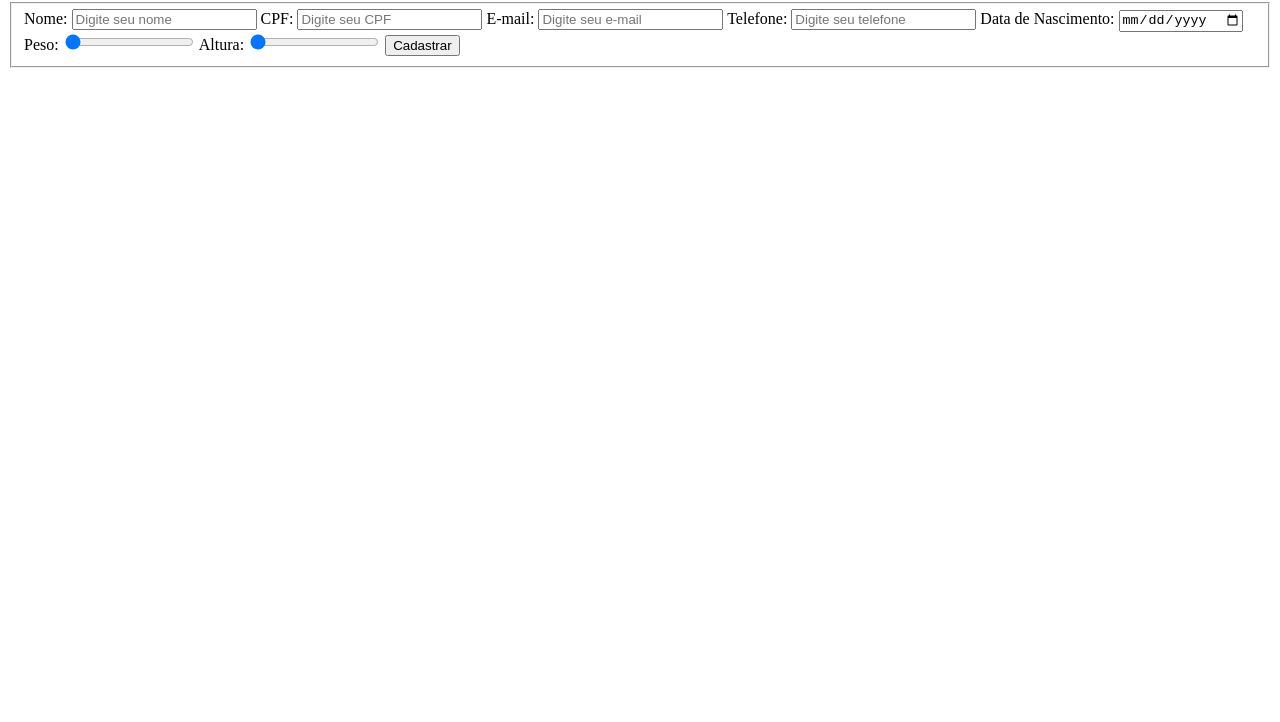
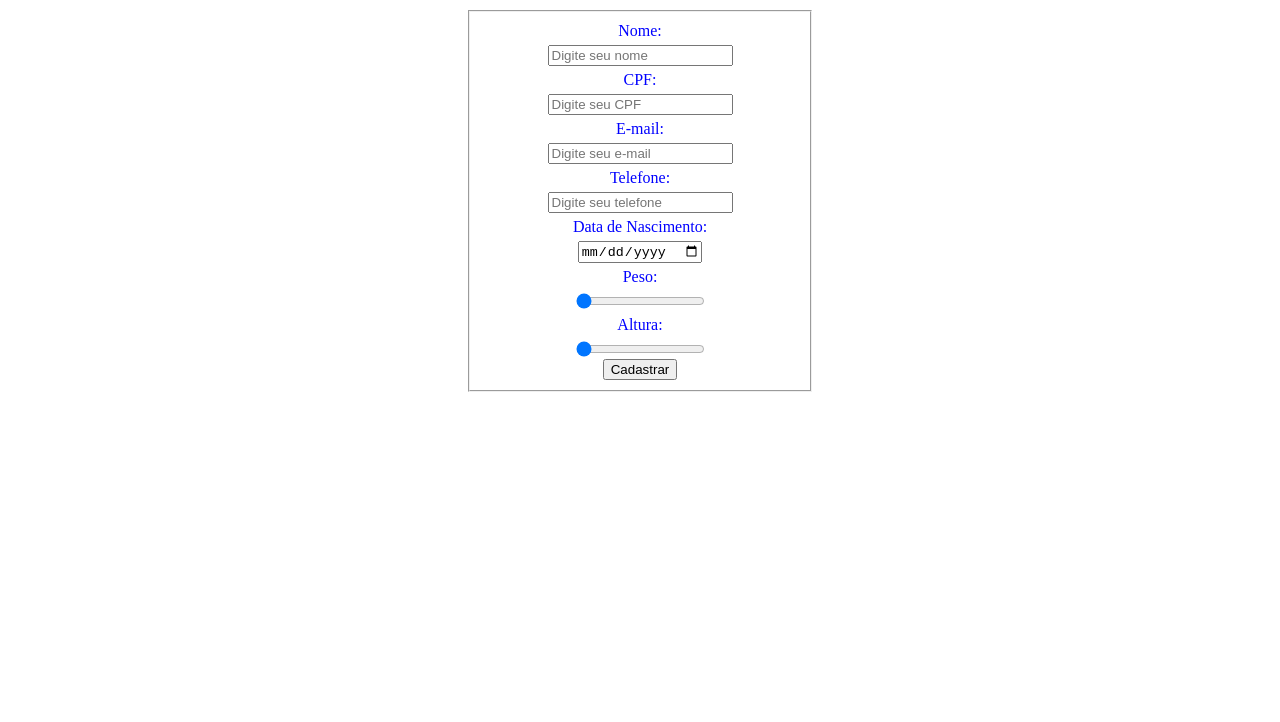
Before and after one commit to brunomartinsr/projeto-integrador2, a plain HTML site: page index.html in a window 1280 px wide. Shown: the part 78-800 px from the top of the page. Drawn offline with Linux system fonts and the light colour scheme.

Commit message:
Adicionando a parte de CSS.

```diff
--- a/index.html
+++ b/index.html
@@ -3,6 +3,7 @@
 <head>
     <meta charset="UTF-8">
     <meta name="viewport" content="width=device-width, initial-scale=1.0">
+    <link rel="stylesheet" href="style.css">
     <title>Nome Academia</title>
 </head>
 <body>
@@ -10,25 +11,26 @@
     <form>
         <h1>Area de cadastro</h1>
         <fieldset>
-            <label>Nome:</label>
+
+            <label class="label_input">Nome:</label>
             <input type="text" id="nome" placeholder="Digite seu nome" required>
 
-            <label>CPF:</label>
+            <label class="label_input">CPF:</label>
             <input type="text" id="cpf" placeholder="Digite seu CPF" required>
 
-            <label>E-mail:</label>
+            <label class="label_input">E-mail:</label>
             <input type="email" id="email" placeholder="Digite seu e-mail" required>
 
-            <label>Telefone:</label>
+            <label class="label_input">Telefone:</label>
             <input type="tel" id="telefone" placeholder="Digite seu telefone" required>
 
-            <label>Data de Nascimento:</label>
+            <label class="label_input">Data de Nascimento:</label>
             <input type="date" id="nascimento" placeholder="dd-mm-aa" required>
 
-            <label>Peso:</label>
+            <label class="label_input">Peso:</label>
             <input type="range" id="peso" min="30" max="200" step="5" value="30" required>
 
-            <label>Altura:</label>
+            <label class="label_input">Altura:</label>
             <input type="range" id="altura" min="1.00" max="2.50" step="0.01" value="1.00" required>
 
             <button id="enviar" type="submit">Cadastrar</button>
--- /dev/null
+++ b/style.css
@@ -0,0 +1,19 @@
+form{
+    display: flex;
+    flex-direction: column;
+    justify-items: center;
+    align-items: center;
+}
+
+fieldset{
+    display: flex;
+    flex-direction: column;
+    justify-items: center;
+    align-items: center;
+    width: 25%;
+}
+
+.label_input{
+    color: blue;
+    margin: 5px;
+}
```
